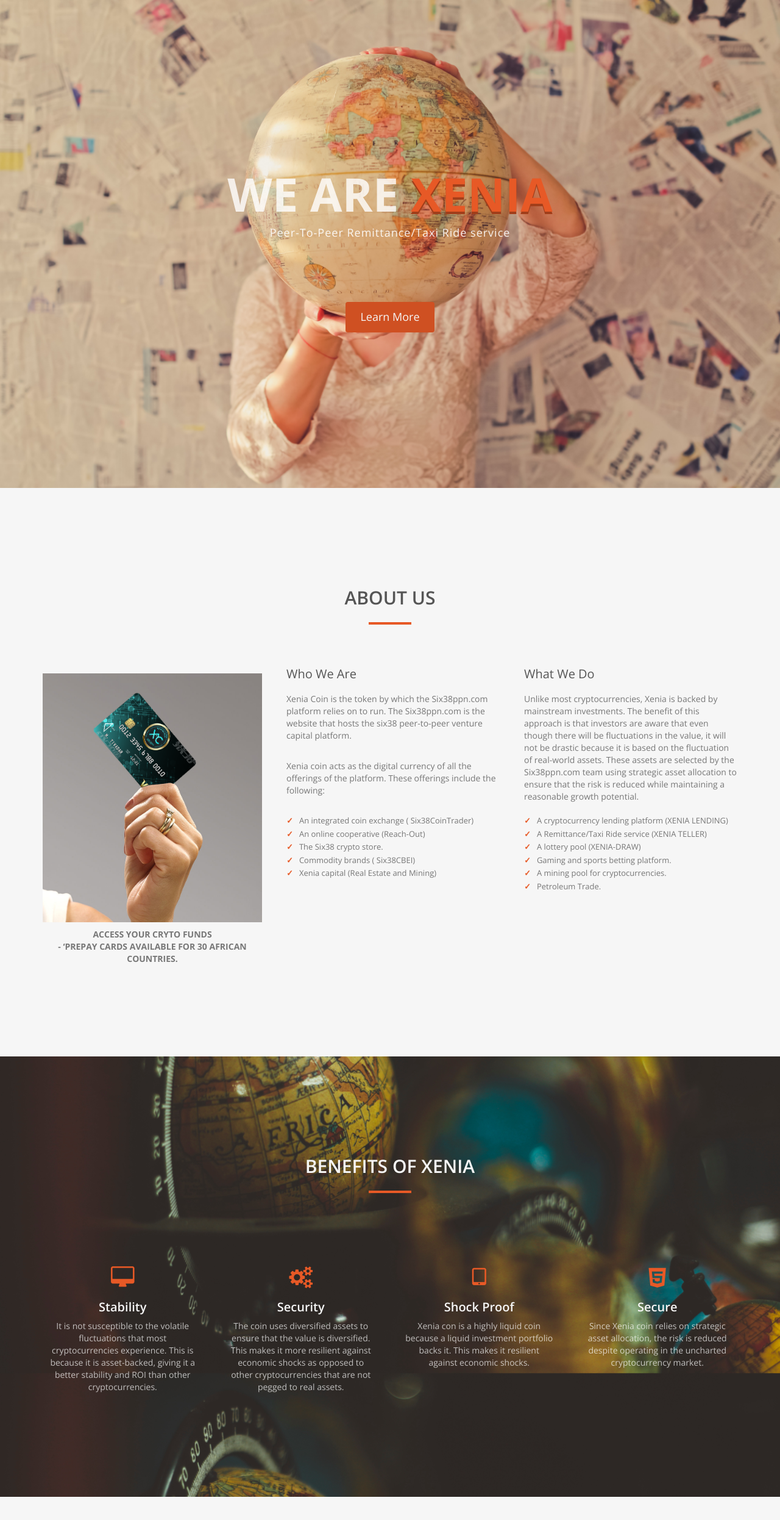
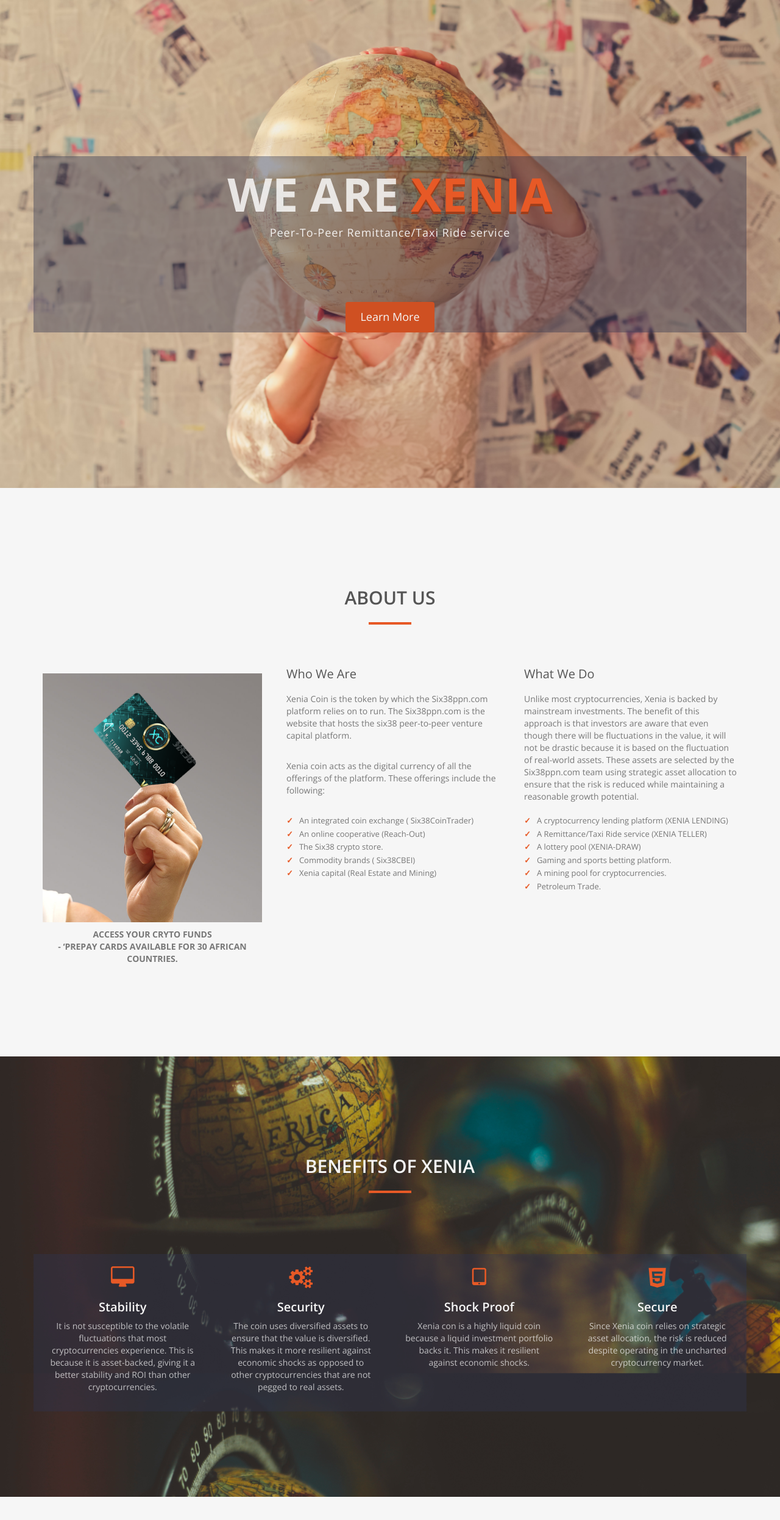
Before and after one commit to w3villa/xtest, a plain HTML site: page index.html in a window 1280 px wide. Shown: the top 2492 px of the page at 61% size. Drawn offline with nearby package versions, Linux system fonts and the light colour scheme.

Commit message:
background visiblity

```diff
--- a/index.html
+++ b/index.html
@@ -58,7 +58,8 @@
 <div id="intro">
   <div class="intro-body">
     <div class="container">
-      <div class="row">
+      <div class="row" style=" background-color: rgba(46, 53, 79, 0.41);">
+
         <div class="col-md-10 col-md-offset-1">
           <h1>We are <span class="brand-heading">XENIA</span></h1>
           <p class="intro-text">Peer-To-Peer Remittance/Taxi Ride service</p>
@@ -128,7 +129,7 @@ benefit of this approach is that investors are aware that even though there will
       <hr>
     </div>
     <div class="space"></div>
-    <div class="row">
+    <div class="row" style=" background-color: rgba(46, 53, 79, 0.41);">
       <div class="col-md-3 col-sm-6">
         <div class="service"> <i class="fa fa-desktop"></i>
           <h3>Stability</h3>
```
